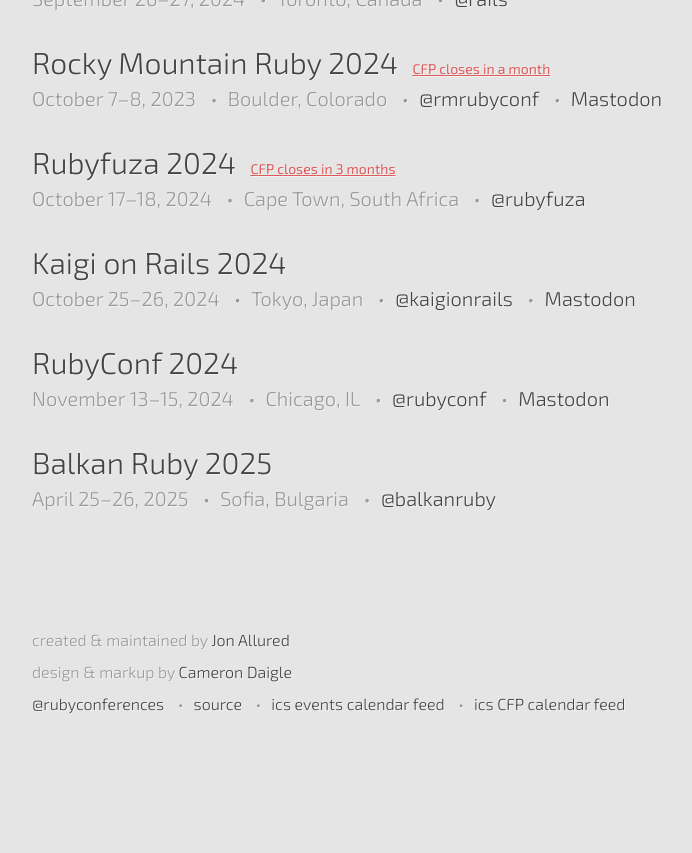
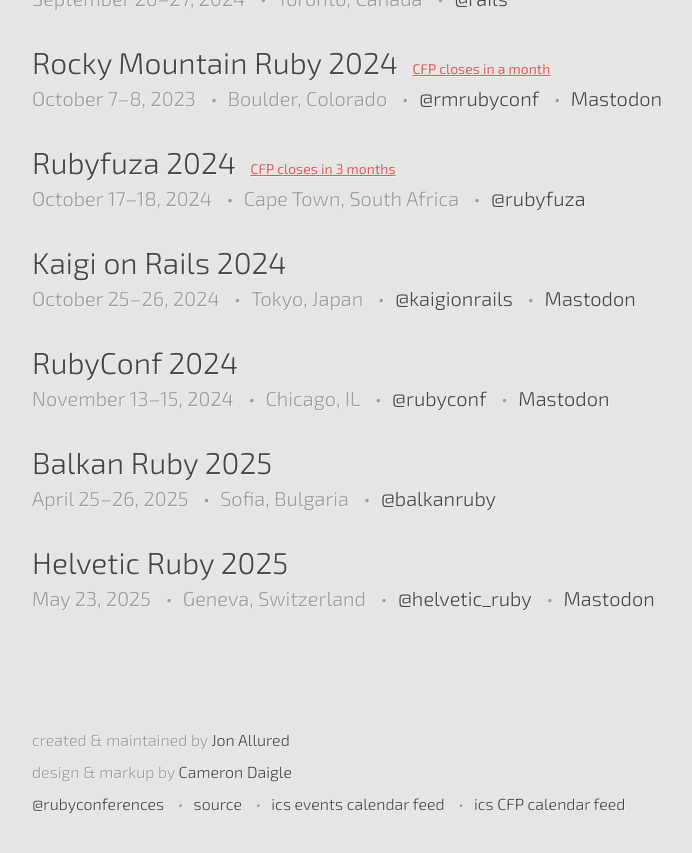
Before and after one commit to ruby-conferences/ruby-conferences.github.io, a Jekyll site: the page built from index.html, in a window 1280 px wide and 900 px high, scrolled down 1818 px. Shown: the top 853 px of the window, without its empty margins (208-900 px from the left). Built offline with Jekyll 4.4.1, drawn with Linux system fonts in a browser that asks for light colours; before the commit the page ends 2618 px from its top, so only the background shows below that.

Commit message:
Add Helvetic Ruby 2025 (#635)

```diff
--- a/_data/conferences.yml
+++ b/_data/conferences.yml
@@ -2722,3 +2722,11 @@
   end_date: 2025-04-26
   url: https://balkanruby.com
   twitter: balkanruby
+
+- name: Helvetic Ruby 2025
+  location: Geneva, Switzerland
+  start_date: 2025-05-23
+  end_date: 2025-05-23
+  url: https://helvetic-ruby.ch
+  twitter: helvetic_ruby
+  mastodon: https://ruby.social/@helvetic_ruby
```
